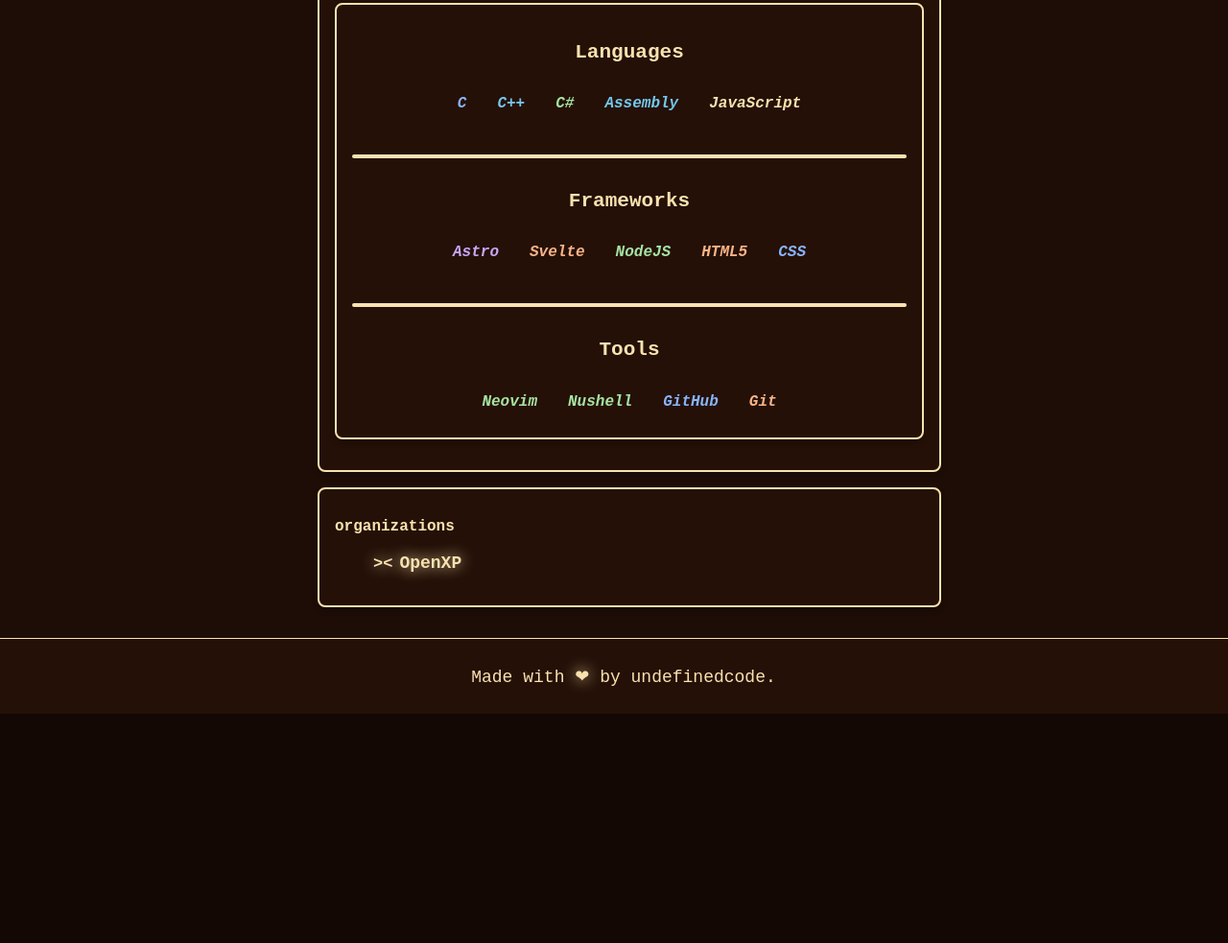
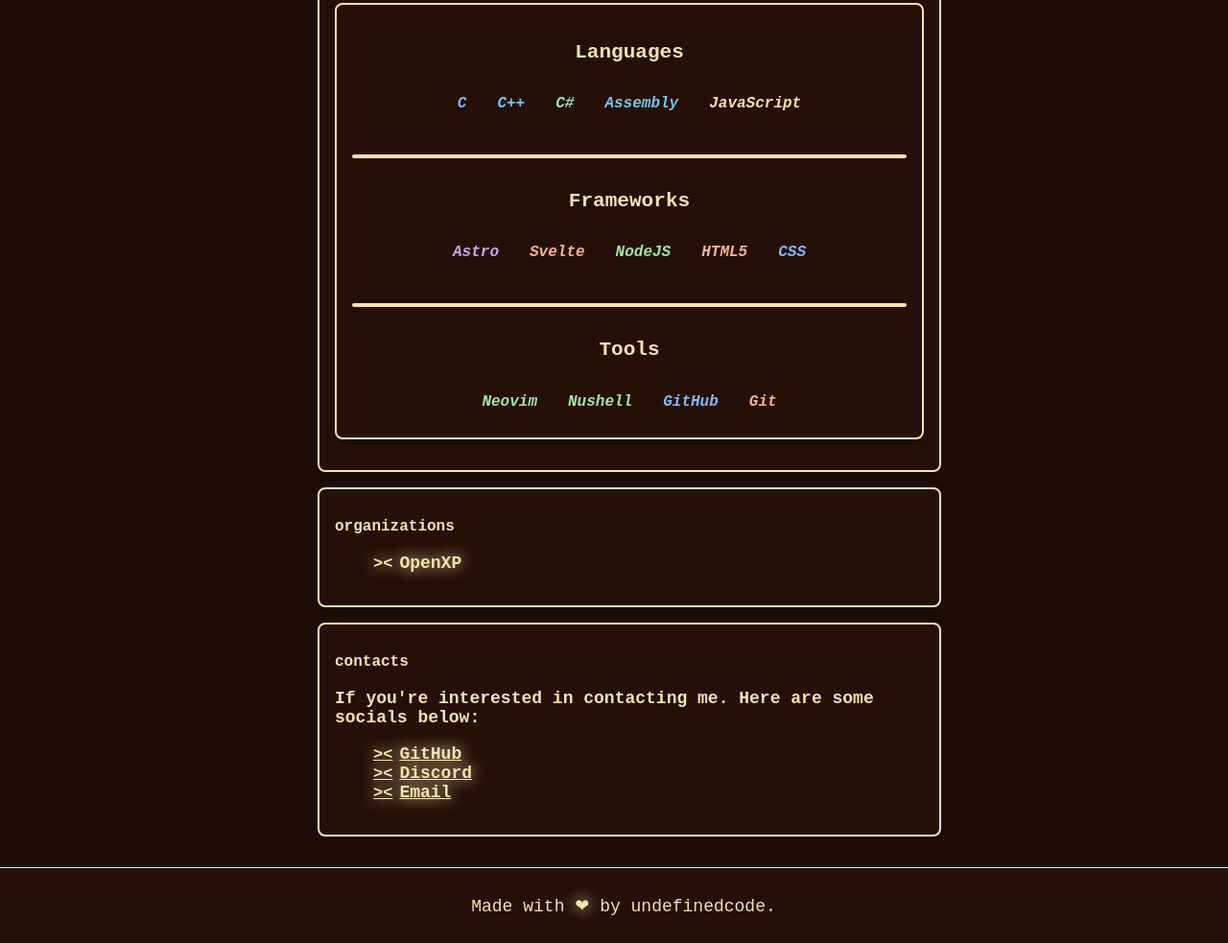
Before and after one commit to undefinedcode0/undefinedastro, an Astro site: page / in a window 1280 px wide. Shown: the part 705-1688 px from the top of the page at 96% size. Before the commit the page ends 1449 px from the top, so only its background shows below. Built offline with nearby package versions, Linux system fonts and the light colour scheme; Astro itself is replaced by a stand-in of ours; a web font is replaced by a local one.

Commit message:
add contacts cell

```diff
--- a/src/pages/index.astro
+++ b/src/pages/index.astro
@@ -31,8 +31,8 @@
       friend
     </h1>
     <ul class="glow">
-      <li title="best freakpal no lie. love you vro!!!! /p">alocalbrit. -- <i>☩[ alxcalbrxt. ]☩ (brit)</i></li>
-      <li>wtf.cynn -- <i>jothemf</i></li>
+      <li title="best freakpal no lie. love you vro!!!!">alocalbrit. -- <i>☩[ alxcalbrxt. ]☩ (brit)</i></li>
+      <li title="mm... good mate :dreaming:">wtf.cynn -- <i>jothemf</i></li>
       <li title=":tongue:">pixiesstickss -- <i>jay</i></li>
       <li title=":tongue:">w0rm.t -- <i>sal</i></li>
       <li title="keep that SAME energy... see what happens...">onemaneye -- <i>Onemaneye</i></li>
@@ -104,6 +104,31 @@
       <li title="i work as a developer here for helping to generate new certificates for compiling the windows xp source code, helped by my UBToolset program.">OpenXP</li>
     </ul>
   </section>
+
+ <section id="contacts" class="content-cell">
+  <h1>
+    contacts
+  </h1>
+
+  <p>
+    If you're interested in contacting me. Here are some socials below:
+  </p>
+
+  <ul class="glow">
+    <a class="glow" href="https://github.com/undefinedcode0">
+      <li>GitHub</li>
+      </a>
+
+    <a class="glow" href="https://discord.com/users/924466450578690079">
+        <li>Discord</li>
+      </a>
+
+      <a class="glow" href="mailto:anoncyn@proton.me">
+        <li>Email</li>
+      </a>
+  </ul>
+</section>
+
 </Layout>
 
 <script>
```
